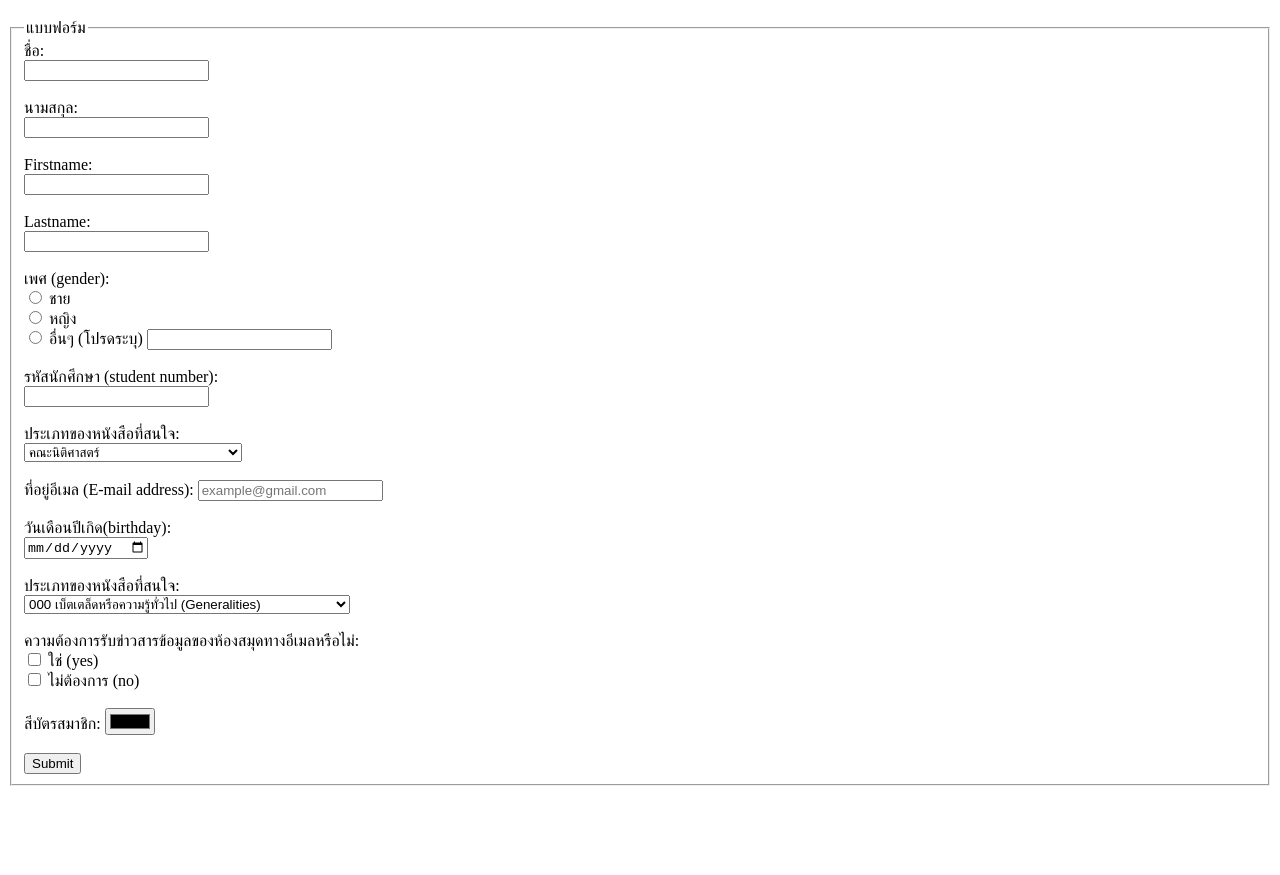
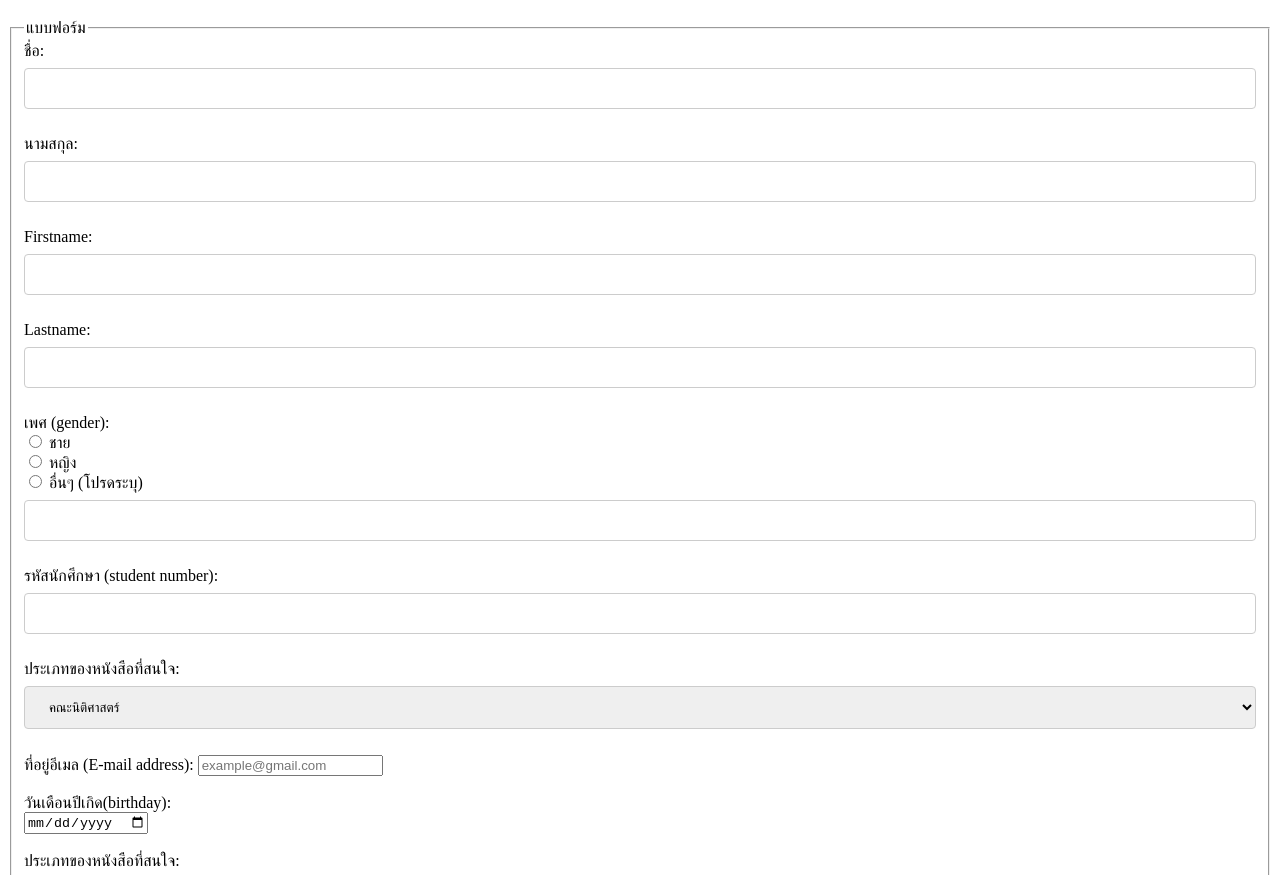
Before and after one commit to wuttikornboontawee/6709650623_LibraryMembershipApplicationForm, a plain HTML site: page index.html in a window 1280 px wide. Shown: the part 61-936 px from the top of the page. Before the commit the page ends 855 px from the top, so only its background shows below. Drawn offline with Linux system fonts and the light colour scheme.

Commit message:
edit index.html,style.css

```diff
--- a/index.html
+++ b/index.html
@@ -1,6 +1,7 @@
 <!DOCTYPE html>
 <html lang="en">
-<head>
+  <link href="style.css" rel="stylesheet">
+  <head>
     <meta charset="UTF-8">
     <meta name="viewport" content="width=device-width, initial-scale=1.0">
     <title> แบบฟอร์มการสมัครสมาชิกห้องสมุด </title>
@@ -70,9 +71,9 @@
              <option value="900">900 ประวัติศาสตร์และภูมิศาสตร์ (History and geography)</option>
     </select><br><br>
     <label>ความต้องการรับข่าวสารข้อมูลของห้องสมุดทางอีเมลหรือไม่:</label><br>
-   <input type="checkbox" name="yes"
+   <input type="checkbox" name="yes">
   <label> ใช่ (yes)</label><br>
-  <input type="checkbox" name="no"
+  <input type="checkbox" name="no">
   <label> ไม่ต้องการ (no)</label><br><br>
   <label for="color">สีบัตรสมาชิก:</label>
   <input type="color" id="color" name="color"> <br><br>
--- a/style.css
+++ b/style.css
@@ -0,0 +1,24 @@
+input[type=text], select {
+    width: 100%;
+    padding: 12px 20px;
+    margin: 8px 0;
+    display: inline-block;
+    border: 1px solid #ccc;
+    border-radius: 4px;
+    box-sizing: border-box;
+  }
+
+  input[type=submit] {
+    width: 100%;
+    background-color: #4CAF50;
+    color: white;
+    padding: 14px 20px;
+    margin: 8px 0;
+    border: none;
+    border-radius: 4px;
+    cursor: pointer;
+  }
+
+  input[type=submit]:hover {
+    background-color: #45a049;
+  }
```
